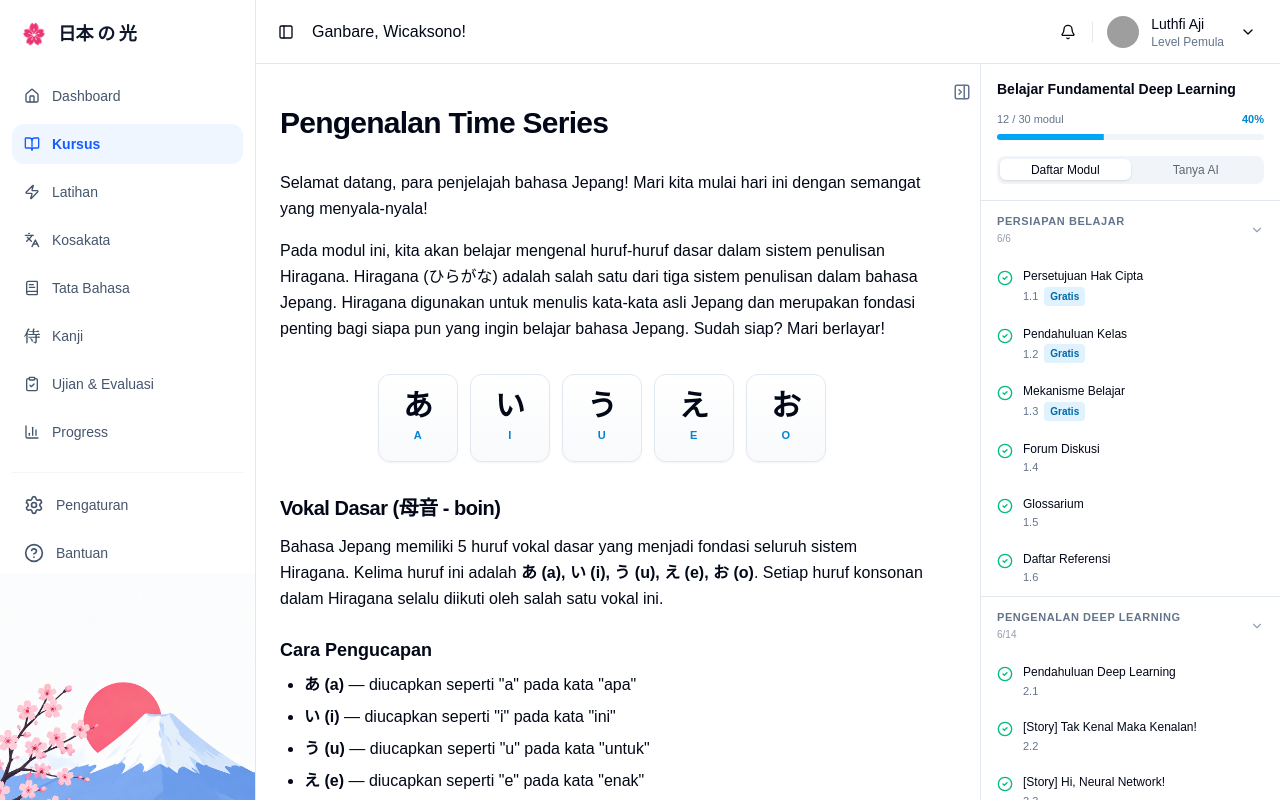
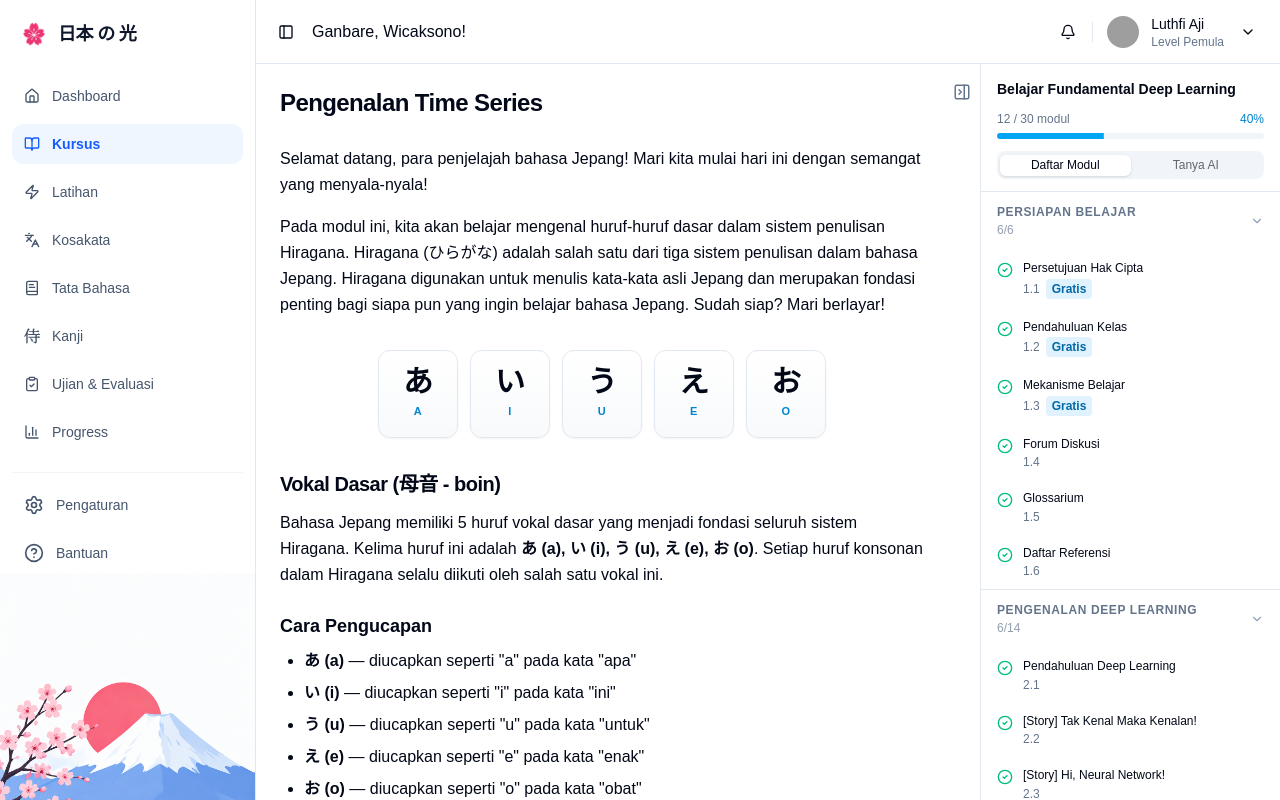
Before and after one commit to luthfiajiw/nihon-no-hikari, a SvelteKit app: page /courses/1/lessons in a window 1280 px wide. Built offline with nearby package versions, Linux system fonts and the light colour scheme; grey boxes are pictures that could not be loaded; a web font is replaced by a local one.

Commit message:
fix font size lesson view

```diff
--- a/src/features/course/presentation/components/lesson-content.svelte
+++ b/src/features/course/presentation/components/lesson-content.svelte
@@ -17,8 +17,8 @@
 
 <div class="flex-1 min-w-0 h-full overflow-hidden">
 	<ScrollArea.Root class="h-full" orientation="vertical">
-		<article class="max-w-3xl mx-auto px-6 py-10 pb-16">
-			<h1 class="text-2xl sm:text-3xl font-extrabold text-foreground tracking-tight leading-tight mb-7">{title}</h1>
+		<article class="max-w-4xl mx-auto px-6 pt-6 pb-16">
+			<h1 class="text-2xl font-extrabold text-foreground tracking-tight leading-tight mb-7">{title}</h1>
 
 			<div class="text-sm sm:text-base leading-relaxed text-foreground space-y-4">
 				<!-- eslint-disable-next-line svelte/no-at-html-tags -->
--- a/src/features/course/presentation/components/lesson-module-list.svelte
+++ b/src/features/course/presentation/components/lesson-module-list.svelte
@@ -61,8 +61,8 @@
 				onclick={() => toggleModule(mod.id)}
 			>
 				<div class="flex flex-col gap-0.5">
-					<span class="text-[11px] font-bold tracking-wider uppercase text-muted-foreground">{mod.title}</span>
-					<span class="text-[10px] text-muted-foreground/70">{mod.completedCount}</span>
+					<span class="text-xs font-bold tracking-wider uppercase text-muted-foreground">{mod.title}</span>
+					<span class="text-xs text-muted-foreground/70">{mod.completedCount}</span>
 				</div>
 				{#if isExpanded}
 					<ChevronDownIcon class="size-3.5 shrink-0 text-slate-400" />
@@ -95,10 +95,10 @@
 
 							<div class="flex flex-col gap-0.5 min-w-0">
 								<span class="text-xs leading-snug {isActive ? 'font-semibold text-sky-700 dark:text-sky-400' : 'font-normal text-foreground'}">{lesson.title}</span>
-								<span class="text-[11px] text-muted-foreground flex items-center gap-1.5">
+								<span class="text-xs text-muted-foreground flex items-center gap-1.5">
 									{lesson.order}
 									{#if lesson.isFree}
-										<span class="text-[10px] font-semibold text-sky-700 dark:text-sky-400 bg-sky-100 dark:bg-sky-950/60 px-1.5 py-0.5 rounded">Gratis</span>
+										<span class="text-xs font-semibold text-sky-700 dark:text-sky-400 bg-sky-100 dark:bg-sky-950/60 px-1.5 py-0.5 rounded">Gratis</span>
 									{/if}
 								</span>
 							</div>
--- a/src/features/course/presentation/components/lesson-sidebar-header.svelte
+++ b/src/features/course/presentation/components/lesson-sidebar-header.svelte
@@ -18,13 +18,13 @@
 	);
 </script>
 
-<div class="p-4">
+<div class="px-4 pt-4 pb-3">
 	<h2 class="text-xs mb-3 sm:text-sm font-bold text-foreground leading-snug">{courseName}</h2>
 
 	<div class="flex flex-col gap-1.5">
 		<div class="flex items-center justify-between">
-			<span class="text-[11px] font-medium text-muted-foreground">{completedLessons} / {totalLessons} modul</span>
-			<span class="text-[11px] font-bold text-sky-600 dark:text-sky-400">{progressPercentage}%</span>
+			<span class="text-xs text-muted-foreground">{completedLessons} / {totalLessons} modul</span>
+			<span class="text-xs text-sky-600 dark:text-sky-400">{progressPercentage}%</span>
 		</div>
 		<Progress value={progressPercentage} max={100} class="h-1.5 bg-slate-100 dark:bg-slate-800" />
 	</div>
--- a/src/features/course/presentation/components/lesson-sidebar.svelte
+++ b/src/features/course/presentation/components/lesson-sidebar.svelte
@@ -70,7 +70,7 @@
 				{totalLessons}
 			/>
 
-			<div class="px-4 pb-4 border-b border-border">
+			<div class="px-4 pb-3 border-b border-border">
 				<LessonSidebarTabs
 					{activeTab}
 					onTabChange={(tab) => (activeTab = tab)}
--- a/src/features/course/presentation/views/course-detail-view.svelte
+++ b/src/features/course/presentation/views/course-detail-view.svelte
@@ -172,7 +172,7 @@
 						<div class="flex flex-wrap items-center gap-3 pt-2">
 							<div class="flex items-center gap-1.5 rounded-md text-slate-700 bg-white px-2.5 py-1.5 dark:bg-slate-800/60">
 								<BookOpenIcon class="size-4 text-sky-500" />
-								<span>{courseInfo.totalLessons} Pelajaran</span>
+								<span>{courseInfo.totalLessons} Modul</span>
 							</div>
 							<div class="flex items-center gap-1.5 rounded-md text-slate-700 bg-white px-2.5 py-1.5 dark:bg-slate-800/60">
 								<ClockIcon class="size-4 text-sky-500" />
@@ -217,7 +217,7 @@
 						<div class="flex-1 space-y-1">
 							<div class="flex items-center justify-between text-sm">
 								<span class="font-semibold text-slate-800 dark:text-slate-200">
-									{courseInfo.completedCount} / {courseInfo.totalLessons} Pelajaran
+									{courseInfo.completedCount} / {courseInfo.totalLessons} Modul
 								</span>
 							</div>
 							<p class="text-sm text-slate-400 dark:text-slate-500">
@@ -235,7 +235,7 @@
         <Card.Root class="w-full h-full flex flex-col justify-between">
           <Card.Header class="border-b border-slate-100 dark:border-slate-800">
             <Card.Title class="text-base font-bold text-slate-900 dark:text-slate-100">
-              Daftar Pelajaran
+              Daftar Modul
             </Card.Title>
           </Card.Header>
 
```
